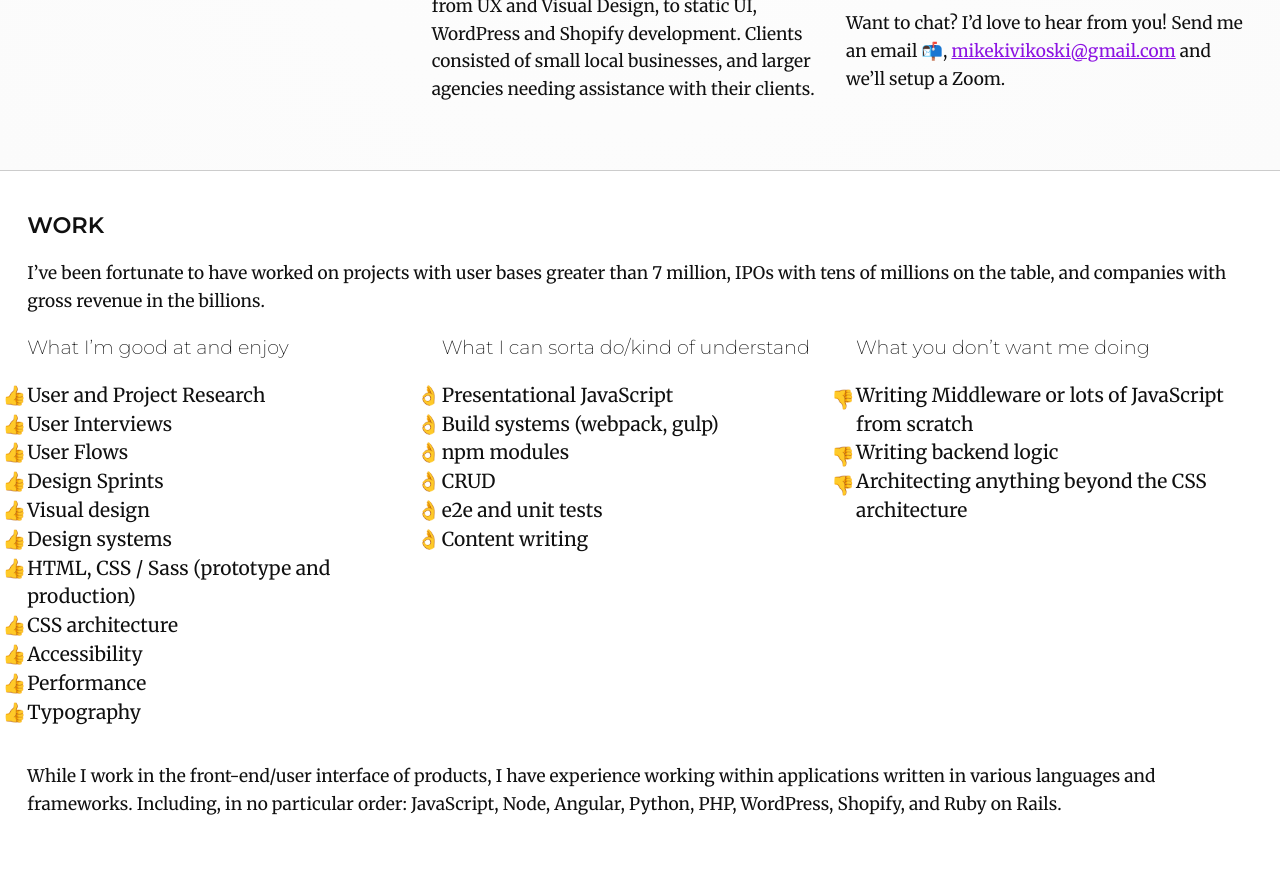
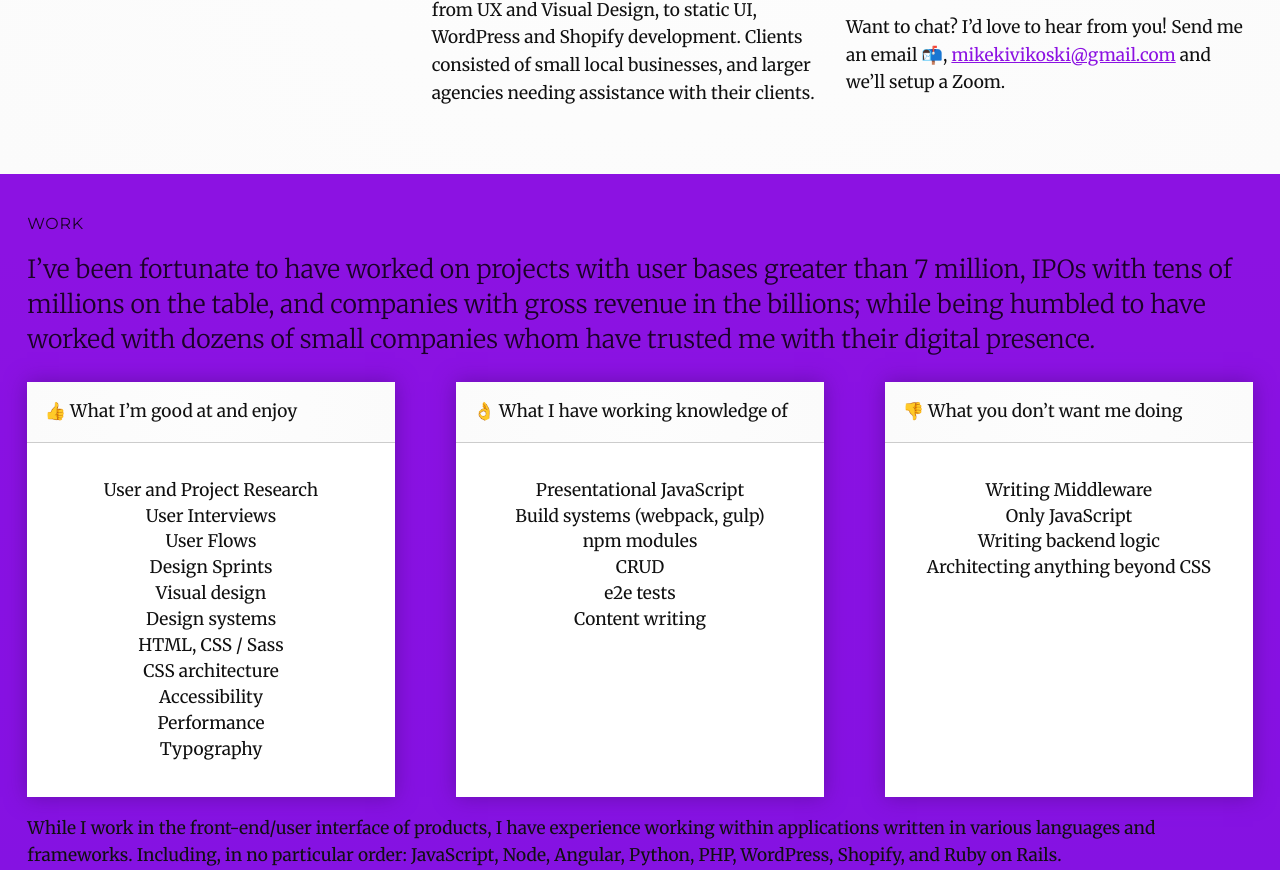
Before and after one commit to mkivikoski/mikekivikoski, a website: page index.html in a window 1280 px wide. Shown: the part 998-1871 px from the top of the page. Drawn offline with Linux system fonts and the light colour scheme.

Commit message:
added color to 'work' section as an experiment

```diff
--- a/assets/css/main.css
+++ b/assets/css/main.css
@@ -31,12 +31,11 @@
     background: rgb(253,253,253);
     background: radial-gradient(circle, rgba(253,253,253,1) 0%, rgba(251,251,251,1) 100%);
     border-top: 1px solid #ccc;
-    border-bottom: 1px solid #ccc;
     display: grid;
     grid-template-columns: 33% 66%;
     margin-left: -2em;
     margin-right: -2em;
-    margin-bottom: 2em;
+    margin-bottom: 0;
     padding: 2em 2em 0;
     position: relative;
   }
@@ -75,34 +74,53 @@
 
   /* Work setup */
   .grid--three-column {
-    display:grid;
-    grid-template-columns: 33% 33% 33%;
-    grid-gap: 10px;
-  }
-    .what-mike-likes-👨‍💻__example {}
 
-        /* static list items are often an exception I make when using nested children to style, to avoid using a lot of class="" in the HTML */
-        .what-mike-likes-👨‍💻__example li {
-          position: relative;
   }
 
-          .what-mike-likes-👨‍💻__example li::before {
-            position: absolute;
-            left: -25px;
+  .work-💻 {
+    background: rgb(140,18,226);
+    background: linear-gradient(180deg, rgba(140,18,226,1) 11%, rgba(133,18,226,1) 100%);
+    margin-left: -2em;
+    margin-right: -2em;
+    margin-bottom: 2em;
+    padding: 2em 2em 0;
+
+  }
+    .work-💻  .headline--minor {
+      color: #1B0227;
     }
 
-          .what-mike-likes-👨‍💻__example--is-good-at li::before {
-            content: '👍';
+    .work-💻  .headline--major {
+      color: #1B0227;
     }
 
-          .what-mike-likes-👨‍💻__example--is-okay-at li::before {
-            content: '👌';
+    .what-mike-likes-👨‍💻 {
+      display:grid;
+      grid-template-columns: 30% 30% 30%;
+      grid-gap: 5%;
+      margin-top: 1em;
     }
 
-          .what-mike-likes-👨‍💻__example--is-bad-at li::before {
-            content: '👎';
-            top: 4px;
+      .what-mike-likes-👨‍💻__example {
+        background: #fff;
+        font-size: 0.9em;
+        -webkit-box-shadow: 0px 0px 20px 0px rgba(104,14,173,1);
+        -moz-box-shadow: 0px 0px 20px 0px rgba(104,14,173,1);
+        box-shadow: 0px 0px 20px 0px rgba(104,14,173,1);
       }
+         .what-mike-likes-👨‍💻__headline {
+           background: rgb(253,253,253);
+           background: radial-gradient(circle, rgba(253,253,253,1) 0%, rgba(251,251,251,1) 100%);
+           border-bottom: 1px solid #ccc;
+           font-weight: 400;
+           padding: 1em;
+         }
+
+        .what-mike-likes-👨‍💻__list {
+          padding: 1em;
+          text-align: center;
+        }
+
 
 
 
@@ -130,13 +148,16 @@
     font-size: 1.3em;
     font-weight: 300;
     line-height: 1.4;
+    margin-top: 0;
+    margin-bottom: 1em;
   }
 
   .headline--minor {
     color: #757575;
+    font-family: 'Montserrat', sans-serif;
     letter-spacing: 0.05em;
     font-weight: 400;
-    margin: 0;
+    margin: 0 0 1em;
     text-transform: uppercase;
   }
 
@@ -147,15 +168,12 @@
   }
 
  h3, h4, h5, h6{
-    font-family: 'Montserrat', sans-serif;
-    font-weight: 200;
+    /* font-family: 'Montserrat', sans-serif;
+    font-weight: 200; */
     margin: 0;
   }
 
-  h3 {
-    text-transform: uppercase;
-    font-weight: 600;
-  }
+
 
   p {
     font-size: 0.9em;
--- a/index.html
+++ b/index.html
@@ -79,21 +79,21 @@
 
 
 
-    <section>
-      <h3>Work</h3>
-      <p>I&rsquo;ve been fortunate to have worked on projects with user bases greater than 7 million, IPOs with tens of millions on the table, and companies with gross revenue in the billions. </p>
+    <section class="work-💻">
+      <h5 class="headline--minor">Work</h5>
+      <h3 class="headline--major">I&rsquo;ve been fortunate to have worked on projects with user bases greater than 7 million, IPOs with tens of millions on the table, and companies with gross revenue in the billions; while being humbled to have worked with dozens of small companies whom have trusted me with their digital presence. </h3>
 
-      <div class="what-mike-likes-👨‍💻 grid--three-column">
+      <div class="what-mike-likes-👨‍💻">
         <div class="what-mike-likes-👨‍💻__example what-mike-likes-👨‍💻__example--is-good-at">
-          <h4>What I&rsquo;m good at and enjoy</h4>
-          <ul>
+          <h4 class="what-mike-likes-👨‍💻__headline">👍 What I&rsquo;m good at and enjoy</h4>
+          <ul class="what-mike-likes-👨‍💻__list">
             <li>User and Project Research</li>
             <li>User Interviews</li>
             <li>User Flows</li>
             <li>Design Sprints</li>
             <li>Visual design</li>
             <li>Design systems</li>
-            <li>HTML, CSS / Sass (prototype and production)</li>
+            <li>HTML, CSS / Sass</li>
             <li>CSS architecture</li>
             <li>Accessibility</li>
             <li>Performance</li>
@@ -102,23 +102,24 @@
         </div>
 
         <div class="what-mike-likes-👨‍💻__example what-mike-likes-👨‍💻__example--is-okay-at">
-          <h4>What I can sorta do/kind of understand</h4>
-          <ul>
+          <h4 class="what-mike-likes-👨‍💻__headline">👌 What I have working knowledge of</h4>
+          <ul class="what-mike-likes-👨‍💻__list">
             <li>Presentational JavaScript</li>
             <li>Build systems (webpack, gulp)</li>
             <li>npm modules</li>
             <li>CRUD</li>
-            <li>e2e and unit tests</li>
+            <li>e2e tests</li>
             <li>Content writing</li>
           </ul>
         </div>
 
         <div class="what-mike-likes-👨‍💻__example what-mike-likes-👨‍💻__example--is-bad-at">
-          <h4>What you don&rsquo;t want me doing</h4>
-          <ul>
-            <li>Writing Middleware or lots of JavaScript from scratch</li>
+          <h4 class="what-mike-likes-👨‍💻__headline">👎 What you don&rsquo;t want me doing</h4>
+          <ul class="what-mike-likes-👨‍💻__list">
+            <li>Writing Middleware</li>
+            <li>Only JavaScript</li>
             <li>Writing backend logic</li>
-            <li>Architecting anything beyond the CSS architecture</li>
+            <li>Architecting anything beyond CSS</li>
           </ul>
         </div>
       </div>
```
Lines whose indentation alone changed are shown as unchanged.
